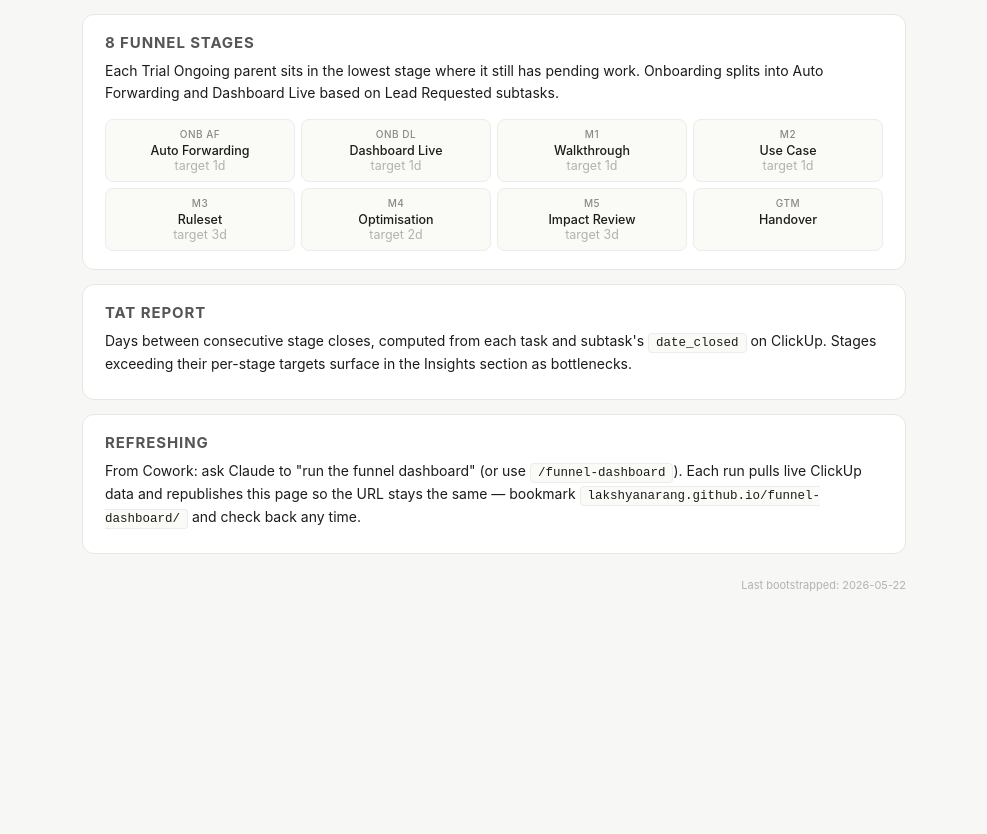
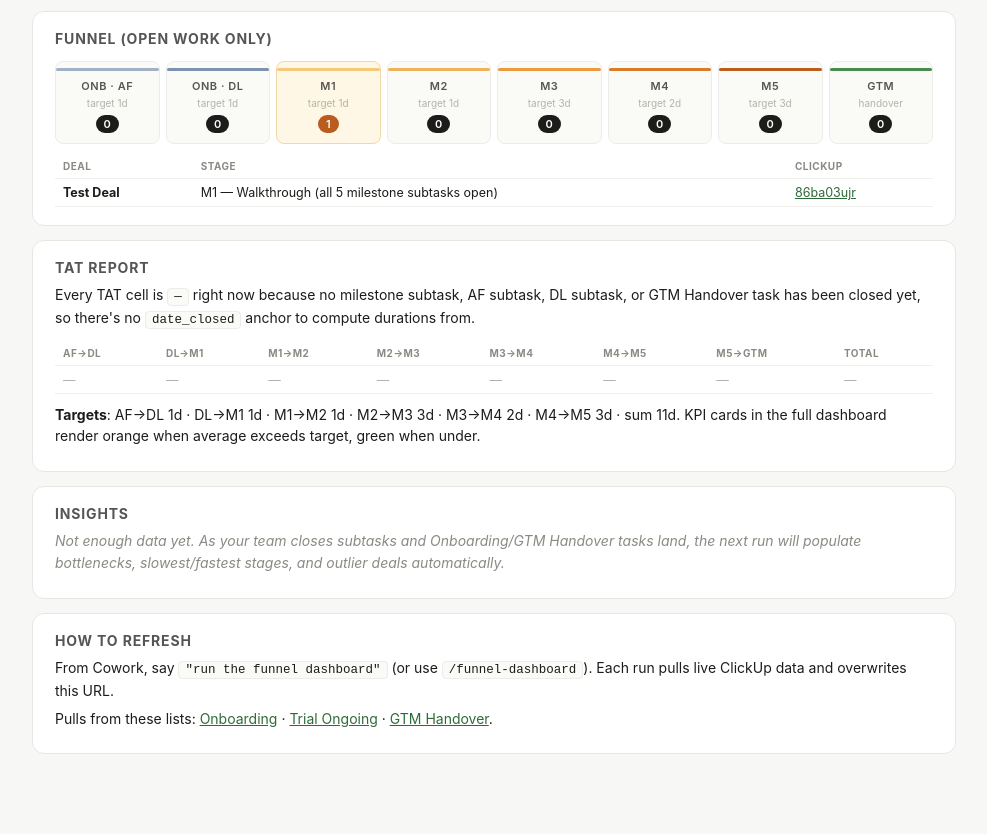
Before and after one commit to lakshyanarang/funnel-dashboard, a plain HTML site: page index.html in a window 1280 px wide. Shown: the part 125-959 px from the top of the page, without its empty margins (146-1133 px from the left). Before the commit the page ends 800 px from the top, so only its background shows below. Drawn offline with Linux system fonts and the light colour scheme.

Commit message:
Update index.html

```diff
--- a/index.html
+++ b/index.html
@@ -9,52 +9,84 @@
   :root { color-scheme: light; }
   * { box-sizing: border-box; }
   html, body { margin: 0; background: #f7f7f5; color: #1c1c1a; font-family: -apple-system, BlinkMacSystemFont, "Segoe UI", Roboto, sans-serif; }
-  body { padding: 56px 28px 80px; max-width: 880px; margin: 0 auto; }
+  body { padding: 48px 28px 80px; max-width: 980px; margin: 0 auto; }
   header h1 { margin: 0 0 6px; font-size: 26px; letter-spacing: -0.01em; }
   header .sub { color: #6b6b66; font-size: 14px; }
-  .stack { display: grid; gap: 14px; margin-top: 28px; }
-  .card { background: #fff; border: 1px solid #e7e7e2; border-radius: 12px; padding: 18px 22px; }
-  .card h2 { margin: 0 0 8px; font-size: 15px; color: #555; text-transform: uppercase; letter-spacing: 0.06em; }
-  .card p { margin: 6px 0; font-size: 14px; line-height: 1.6; color: #1c1c1a; }
-  .card code { background: #fafaf7; border: 1px solid #ececea; border-radius: 4px; padding: 2px 7px; font-size: 12.5px; }
-  .stages { display: grid; grid-template-columns: repeat(4, 1fr); gap: 6px; margin-top: 14px; }
-  @media (max-width: 640px) { .stages { grid-template-columns: repeat(2, 1fr); } }
-  .stage { background: #fafaf7; border: 1px solid #ececea; border-radius: 8px; padding: 8px 10px; font-size: 12.5px; font-weight: 500; text-align: center; }
-  .stage .tag { font-size: 10px; color: #8a8a83; text-transform: uppercase; letter-spacing: 0.05em; display: block; margin-bottom: 3px; }
-  .stage .tgt { color: #b3b3ad; font-weight: 400; }
-  .timestamp { font-size: 11px; color: #b3b3ad; margin-top: 24px; text-align: right; }
+  .ts { font-size: 11px; color: #b3b3ad; margin-top: 6px; }
+  .card { background: #fff; border: 1px solid #e7e7e2; border-radius: 12px; padding: 18px 22px; margin-top: 14px; }
+  .card h2 { margin: 0 0 8px; font-size: 14px; color: #555; text-transform: uppercase; letter-spacing: 0.06em; }
+  .card p { margin: 6px 0; font-size: 14px; line-height: 1.55; }
+  .card code { background: #fafaf7; border: 1px solid #ececea; border-radius: 4px; padding: 1px 6px; font-size: 12.5px; }
+  .funnel { display: grid; grid-template-columns: repeat(8, 1fr); gap: 6px; margin-top: 14px; }
+  @media (max-width: 880px) { .funnel { grid-template-columns: repeat(4, 1fr); } }
+  @media (max-width: 480px) { .funnel { grid-template-columns: repeat(2, 1fr); } }
+  .col { background: #fafaf7; border: 1px solid #ececea; border-radius: 8px; padding: 10px 8px; text-align: center; font-size: 12px; }
+  .col .name { font-weight: 600; font-size: 11px; text-transform: uppercase; letter-spacing: 0.05em; color: #555; margin-bottom: 4px; }
+  .col .tgt { color: #b3b3ad; font-size: 10px; }
+  .col .count { background: #1c1c1a; color: #fff; border-radius: 999px; padding: 2px 8px; font-size: 11px; font-weight: 600; display: inline-block; margin-top: 6px; }
+  .col.active { background: #fff7e6; border-color: #f0d8a8; }
+  .col.active .count { background: #b95c1e; }
+  .strip { height: 3px; border-radius: 2px; margin: -4px -8px 8px; }
+  .strip.af { background: #a3b1c7; } .strip.dl { background: #7d92b3; }
+  .strip.m1 { background: #f4c97a; } .strip.m2 { background: #f0b25c; } .strip.m3 { background: #ec9a3f; }
+  .strip.m4 { background: #d97b2a; } .strip.m5 { background: #b95c1e; } .strip.gtm { background: #4a8a52; }
+  table { width: 100%; border-collapse: collapse; font-size: 12.5px; margin-top: 10px; }
+  th, td { padding: 6px 8px; border-bottom: 1px solid #efefec; text-align: left; }
+  th { font-size: 10px; text-transform: uppercase; letter-spacing: 0.05em; color: #8a8a83; }
+  td.muted { color: #b3b3ad; }
   a { color: #2f6b3a; }
 </style>
 </head>
 <body>
 <header>
   <h1>GobbleCube Funnel Dashboard</h1>
-  <div class="sub">Live perf-marketing funnel + TAT report, sourced from ClickUp. Refreshed by running <code>/funnel-dashboard</code> from Cowork.</div>
+  <div class="sub">Live perf-marketing funnel + TAT report, sourced from ClickUp.</div>
+  <div class="ts">Snapshot: 2026-05-22 · Re-run <code>/funnel-dashboard</code> in Cowork to refresh.</div>
 </header>
-<div class="stack">
+
 <div class="card">
-    <h2>8 Funnel Stages</h2>
-    <p>Each Trial Ongoing parent sits in the lowest stage where it still has pending work. Onboarding splits into Auto Forwarding and Dashboard Live based on Lead Requested subtasks.</p>
-    <div class="stages">
-      <div class="stage"><span class="tag">Onb AF</span>Auto Forwarding<br><span class="tgt">target 1d</span></div>
-      <div class="stage"><span class="tag">Onb DL</span>Dashboard Live<br><span class="tgt">target 1d</span></div>
-      <div class="stage"><span class="tag">M1</span>Walkthrough<br><span class="tgt">target 1d</span></div>
-      <div class="stage"><span class="tag">M2</span>Use Case<br><span class="tgt">target 1d</span></div>
-      <div class="stage"><span class="tag">M3</span>Ruleset<br><span class="tgt">target 3d</span></div>
-      <div class="stage"><span class="tag">M4</span>Optimisation<br><span class="tgt">target 2d</span></div>
-      <div class="stage"><span class="tag">M5</span>Impact Review<br><span class="tgt">target 3d</span></div>
-      <div class="stage"><span class="tag">GTM</span>Handover</div>
+  <h2>Funnel (open work only)</h2>
+  <div class="funnel">
+    <div class="col"><div class="strip af"></div><div class="name">Onb · AF</div><div class="tgt">target 1d</div><div class="count">0</div></div>
+    <div class="col"><div class="strip dl"></div><div class="name">Onb · DL</div><div class="tgt">target 1d</div><div class="count">0</div></div>
+    <div class="col active"><div class="strip m1"></div><div class="name">M1</div><div class="tgt">target 1d</div><div class="count">1</div></div>
+    <div class="col"><div class="strip m2"></div><div class="name">M2</div><div class="tgt">target 1d</div><div class="count">0</div></div>
+    <div class="col"><div class="strip m3"></div><div class="name">M3</div><div class="tgt">target 3d</div><div class="count">0</div></div>
+    <div class="col"><div class="strip m4"></div><div class="name">M4</div><div class="tgt">target 2d</div><div class="count">0</div></div>
+    <div class="col"><div class="strip m5"></div><div class="name">M5</div><div class="tgt">target 3d</div><div class="count">0</div></div>
+    <div class="col"><div class="strip gtm"></div><div class="name">GTM</div><div class="tgt">handover</div><div class="count">0</div></div>
   </div>
+  <table>
+    <thead><tr><th>Deal</th><th>Stage</th><th>ClickUp</th></tr></thead>
+    <tbody>
+      <tr>
+        <td><strong>Test Deal</strong></td>
+        <td>M1 — Walkthrough (all 5 milestone subtasks open)</td>
+        <td><a href="https://app.clickup.com/t/86ba03ujr" target="_blank">86ba03ujr</a></td>
+      </tr>
+    </tbody>
+  </table>
 </div>
+
 <div class="card">
   <h2>TAT report</h2>
-    <p>Days between consecutive stage closes, computed from each task and subtask's <code>date_closed</code> on ClickUp. Stages exceeding their per-stage targets surface in the Insights section as bottlenecks.</p>
+  <p>Every TAT cell is <code>—</code> right now because no milestone subtask, AF subtask, DL subtask, or GTM Handover task has been closed yet, so there's no <code>date_closed</code> anchor to compute durations from.</p>
+  <table>
+    <thead><tr><th>AF→DL</th><th>DL→M1</th><th>M1→M2</th><th>M2→M3</th><th>M3→M4</th><th>M4→M5</th><th>M5→GTM</th><th>Total</th></tr></thead>
+    <tbody><tr><td class="muted">—</td><td class="muted">—</td><td class="muted">—</td><td class="muted">—</td><td class="muted">—</td><td class="muted">—</td><td class="muted">—</td><td class="muted">—</td></tr></tbody>
+  </table>
+  <p style="margin-top:10px;"><strong>Targets</strong>: AF→DL 1d · DL→M1 1d · M1→M2 1d · M2→M3 3d · M3→M4 2d · M4→M5 3d · sum 11d. KPI cards in the full dashboard render orange when average exceeds target, green when under.</p>
 </div>
+
 <div class="card">
-    <h2>Refreshing</h2>
-    <p>From Cowork: ask Claude to "run the funnel dashboard" (or use <code>/funnel-dashboard</code>). Each run pulls live ClickUp data and republishes this page so the URL stays the same — bookmark <code>lakshyanarang.github.io/funnel-dashboard/</code> and check back any time.</p>
+  <h2>Insights</h2>
+  <p style="color:#8a8a83;font-style:italic;">Not enough data yet. As your team closes subtasks and Onboarding/GTM Handover tasks land, the next run will populate bottlenecks, slowest/fastest stages, and outlier deals automatically.</p>
 </div>
+
+<div class="card">
+  <h2>How to refresh</h2>
+  <p>From Cowork, say <code>"run the funnel dashboard"</code> (or use <code>/funnel-dashboard</code>). Each run pulls live ClickUp data and overwrites this URL.</p>
+  <p>Pulls from these lists: <a href="https://app.clickup.com/9014901208/v/li/901414331532" target="_blank">Onboarding</a> · <a href="https://app.clickup.com/9014901208/v/li/901414331535" target="_blank">Trial Ongoing</a> · <a href="https://app.clickup.com/9014901208/v/li/901414331536" target="_blank">GTM Handover</a>.</p>
 </div>
-<div class="timestamp">Last bootstrapped: 2026-05-22</div>
 </body>
 </html>
```
Lines whose indentation alone changed are shown as unchanged.
